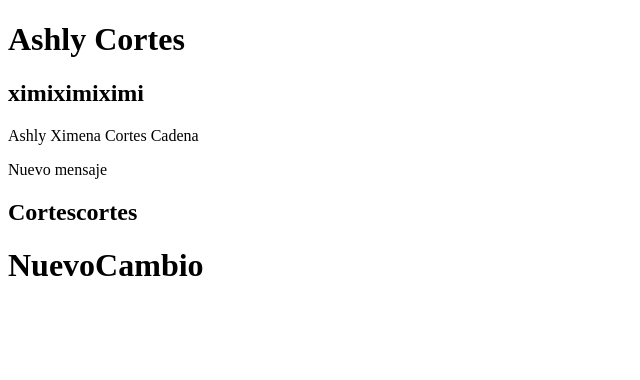
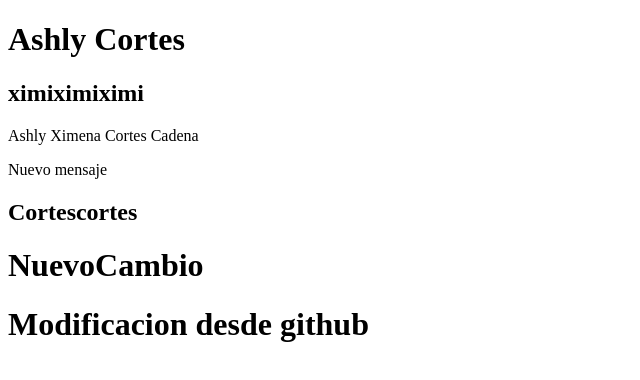
Before and after one commit to ashlyco/ProjecteEricTSDP2, a plain HTML site: page index.html in a window 1280 px wide. Shown: the whole page, without its empty margins (0-640 px from the left). Drawn offline with Linux system fonts and the light colour scheme.

Commit message:
Modificacion desde githubbbbbb

```diff
--- a/index.html
+++ b/index.html
@@ -17,6 +17,8 @@
 
     <h1> NuevoCambio</h1>
 
+    <h1> Modificacion desde github</h1>
+
 
 
 </body>
```
